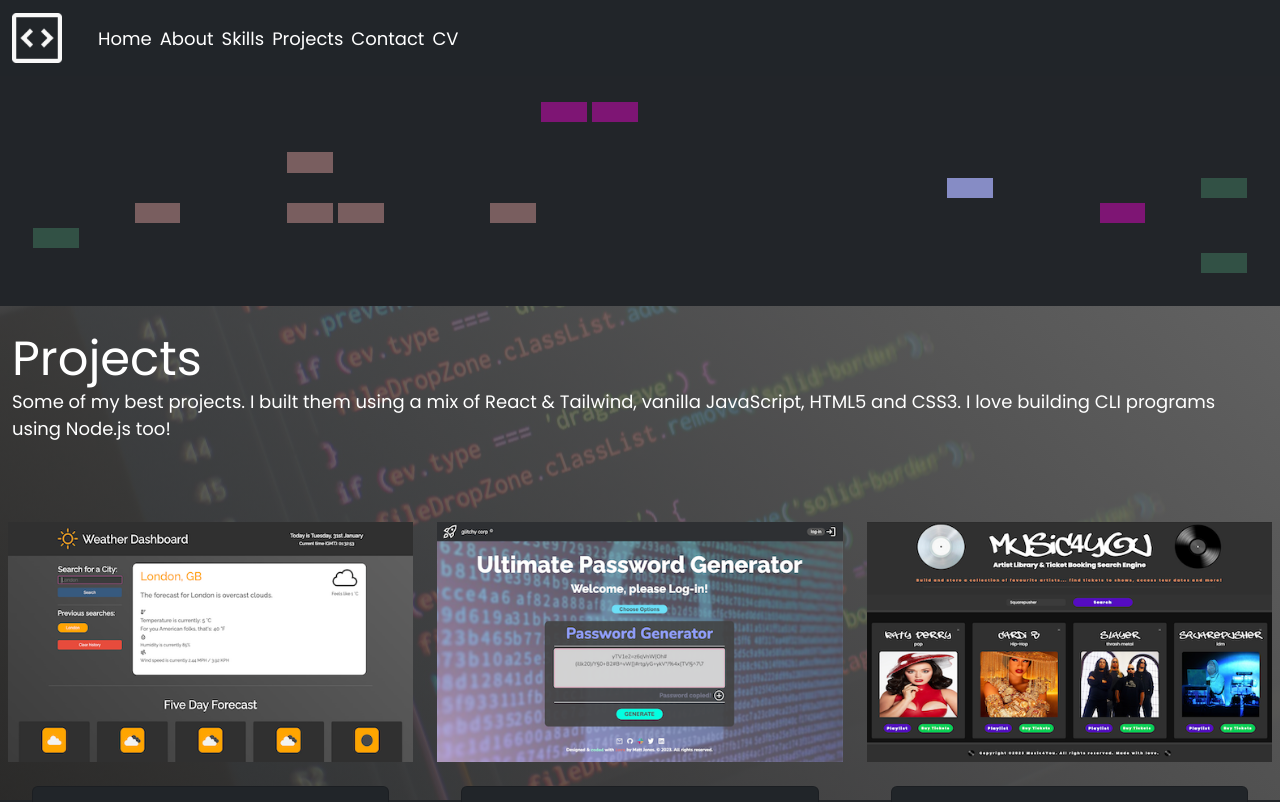
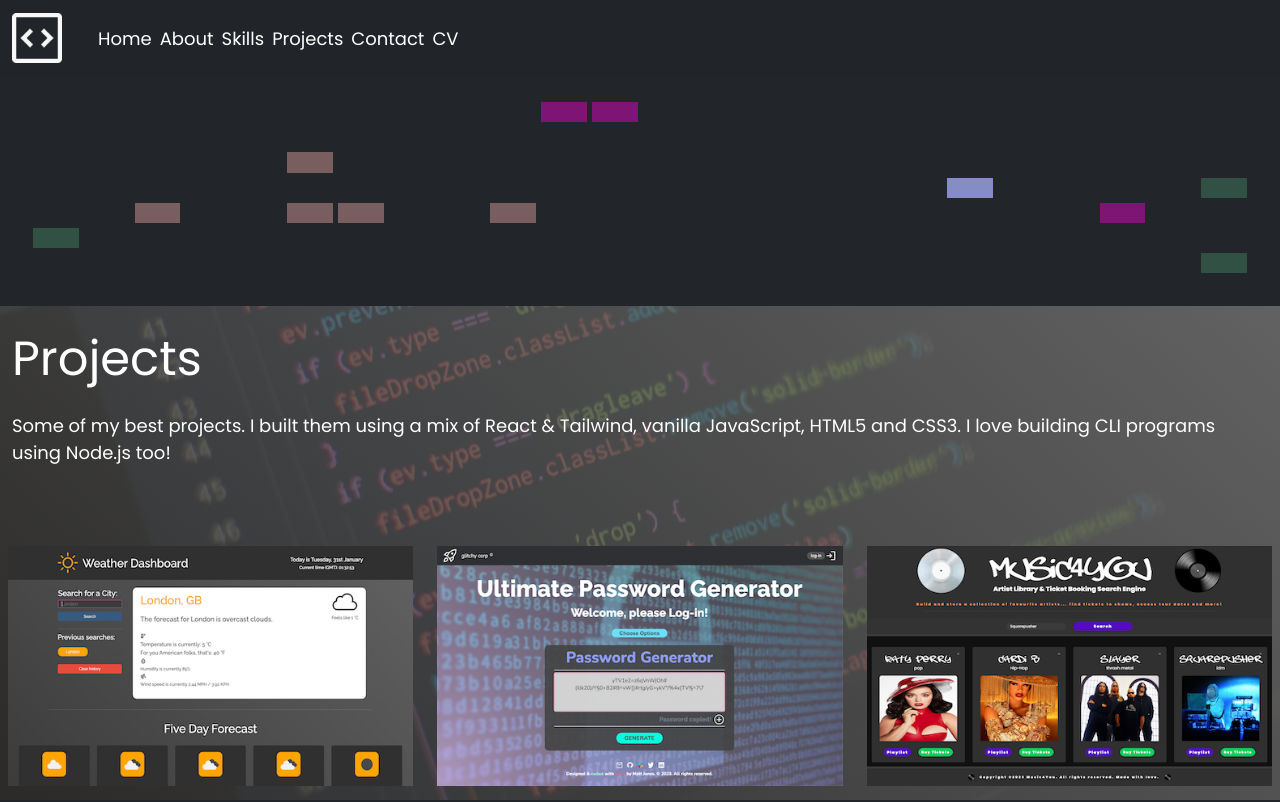
Before and after one commit to Matt-Jones-Developer/i_am_glitchy_react_portfolio_original_design, a React (Create React App) app: page /i_am_glitchy_react_portfolio_original_design/projects in a window 1280 px wide. Shown: the top 802 px of the page. Built offline with nearby package versions, Linux system fonts and the light colour scheme.

Commit message:
added bottom padding to titles

```diff
--- a/src/pages/Contact.js
+++ b/src/pages/Contact.js
@@ -22,7 +22,7 @@ const Contact = () => {
     <section className={`${styles.section}
       container flex p-4 px-5 py-24`}>
       <div className={`${styles.contactMe} mx-auto text-white md:w-[50%]`}>
-        <h2 className="contact-title">
+        <h2 className="contact-title pb-4">
           Contact
         </h2>
         <p className="text-white contactIntro">
--- a/src/pages/Projects.js
+++ b/src/pages/Projects.js
@@ -1,5 +1,5 @@
 
-import styles from "./styles/Projects.module.css"
+// import styles from "./styles/Projects.module.css"
 import cristalVision from "../assets/png/cristalvision.png";
 import musicForYou from "../assets/png/musicforyou_api.png";
 import gameBoy from "../assets/png/gameboy_site.png";
@@ -27,7 +27,7 @@ const Projects = () => {
     <section className="projects">
       <div className="container flex justify-center">
         <div className="title">
-          <h2 className="text-white">
+          <h2 className="text-white pb-4">
             Projects
           </h2>
           <p className="pb-5 text-white">
--- a/src/pages/Skills.js
+++ b/src/pages/Skills.js
@@ -20,7 +20,7 @@ const Skills = () => {
       } id="skills">
         <div
           className="container">
-          <h2 className="skills-title text-center mx-auto text-6xl">
+          <h2 className="skills-title text-center mx-auto text-6xl pb-4">
             Skills & Languages
           </h2>
           <p className="text-white skillsIntro">
```
